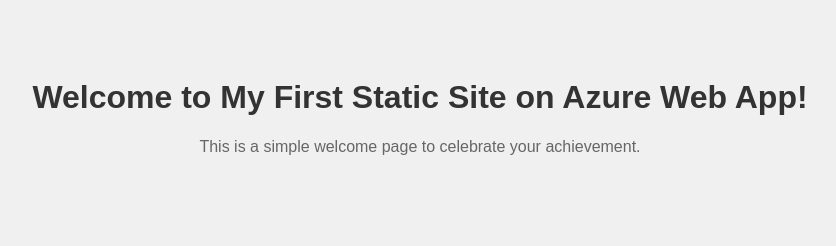
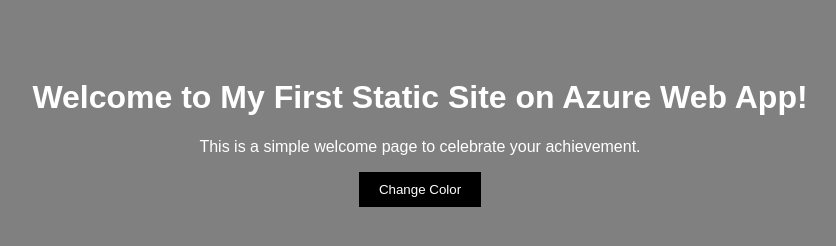
Before and after one commit to KuyaSei/my-first-static-web-app, a website: page src/index.html in a window 1280 px wide. Shown: the whole page, without its empty margins (220-1056 px from the left). Drawn offline with Linux system fonts and the light colour scheme.

Commit message:
Update index.html

```diff
--- a/src/index.html
+++ b/src/index.html
@@ -8,24 +8,33 @@
         body {
             font-family: Arial, sans-serif;
             text-align: center;
-            background-color: #f0f0f0;
+            background-color: #808080; /* Gray background */
             padding: 50px;
         }
         h1 {
-            color: #333;
+            color: #ffffff; /* White text */
         }
         p {
-            color: #666;
+            color: #ffffff; /* White text */
+        }
+        button {
+            background-color: #000000; /* Black button */
+            color: #ffffff; /* White text */
+            padding: 10px 20px;
+            border: none;
+            cursor: pointer;
         }
     </style>
 </head>
 <body>
     <h1>Welcome to My First Static Site on Azure Web App!</h1>
     <p>This is a simple welcome page to celebrate your achievement.</p>
+    <button id="colorButton">Change Color</button>
     <script>
-        // Optional JavaScript to add interactivity or dynamic content
-        document.addEventListener('DOMContentLoaded', function() {
-            console.log('Welcome to your new static site!');
+        document.getElementById('colorButton').addEventListener('click', function() {
+            var colors = ['#FF0000', '#00FF00', '#0000FF', '#FFFF00', '#FF00FF', '#00FFFF']; // Array of colors
+            var randomColor = colors[Math.floor(Math.random() * colors.length)]; // Select a random color
+            this.style.backgroundColor = randomColor; // Change the button's background color
         });
     </script>
 </body>
```
